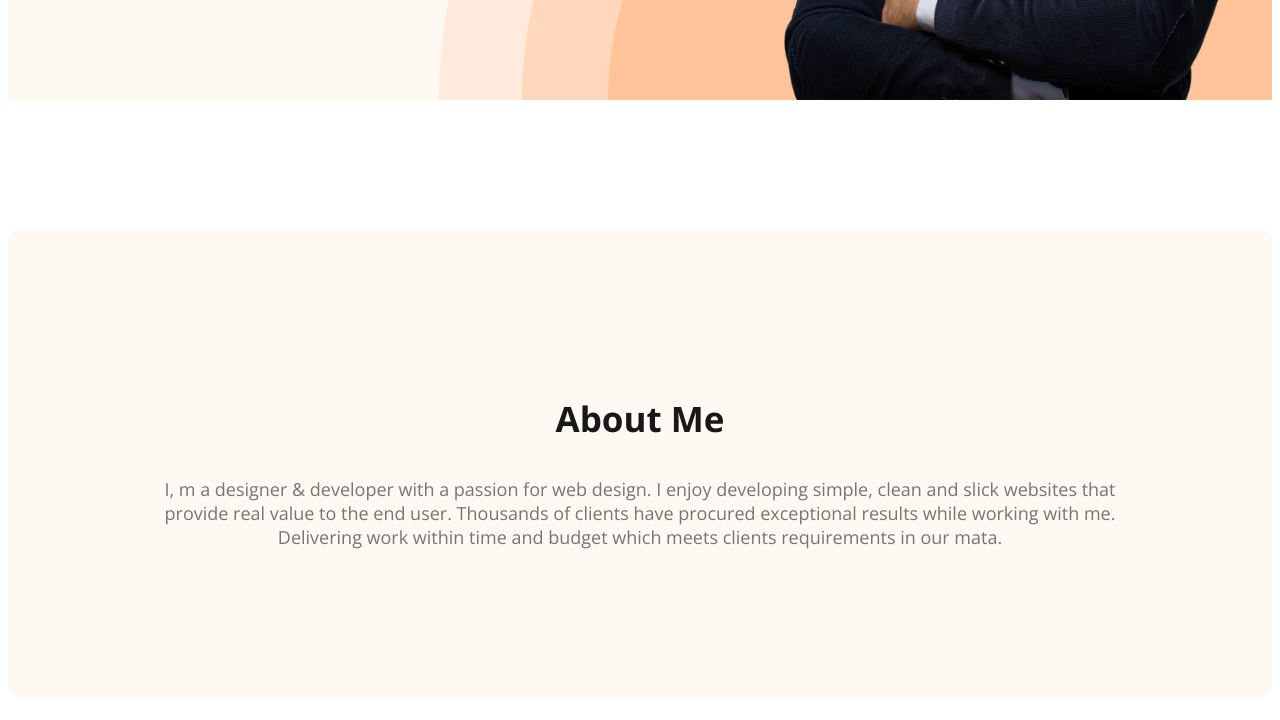
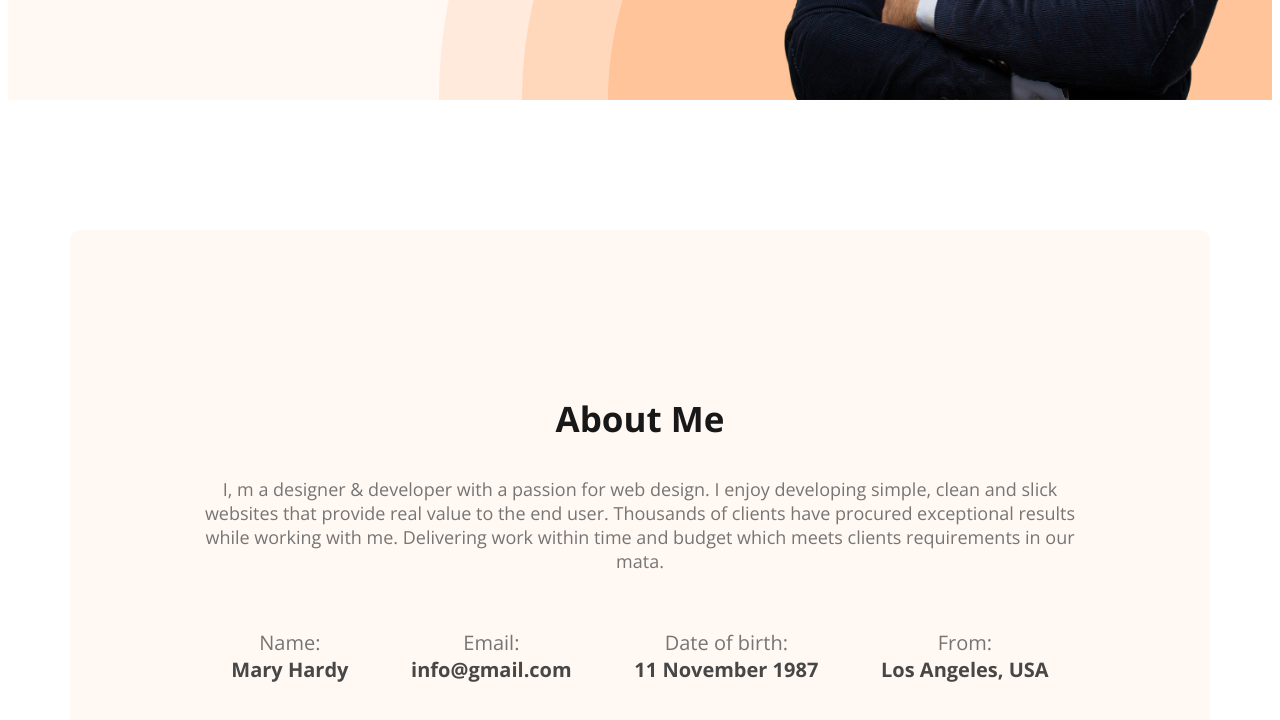
Before and after one commit to MonikaChakraborty/developer-portfolio, a plain HTML site: page index.html in a window 1280 px wide. Shown: the part 668-1388 px from the top of the page. Drawn offline with nearby package versions, Linux system fonts and the light colour scheme.

Commit message:
added about information

```diff
--- a/index.html
+++ b/index.html
@@ -36,6 +36,24 @@
         <section class="about">
             <h3 class="section-title">About Me</h3>
             <p class="section-description">I, m a designer & developer with a passion for web design. I enjoy developing simple, clean and slick websites that provide real value to the end user. Thousands of clients have procured exceptional results while working with me. Delivering work within time and budget which meets clients requirements in our mata.</p>
+            <div class="about-info-container">
+                <div class="about-info">
+                    <h4 class="info-title">Name:</h4>
+                    <p class="info-description">Mary Hardy</p>
+                </div>
+                <div class="about-info">
+                    <h4 class="info-title">Email:</h4>
+                    <p class="info-description">info@gmail.com</p>
+                </div>
+                <div class="about-info">
+                    <h4 class="info-title">Date of birth:</h4>
+                    <p class="info-description">11 November 1987</p>
+                </div>
+                <div class="about-info">
+                    <h4 class="info-title">From:</h4>
+                    <p class="info-description">Los Angeles, USA</p>
+                </div>
+            </div>
         </section>
     </main>
 
--- a/styles/portfolio.css
+++ b/styles/portfolio.css
@@ -93,6 +93,10 @@ nav a{
 }
 
 /* main section styles */
+main{
+    max-width: 1140px;
+    margin: 0 auto;
+}
 
 /* about section  styles */
 .about{
@@ -101,3 +105,25 @@ nav a{
     background-color: #FFF8F3;
     margin: 130px 0;
 }
+
+.about-info-container{
+    display: flex;
+    justify-content: space-around;
+    margin-top: 30px;
+    margin-bottom: 131px;
+}
+.about-info{
+    text-align: center;
+}
+.info-title{
+    margin-bottom: 0;
+    color: #757575;
+    font-size: 20px;
+    font-weight: 400;
+}
+.info-description{
+    margin-top: 0;
+    color: #474747;
+    font-size: 20px;
+    font-weight: 650;
+}
```
